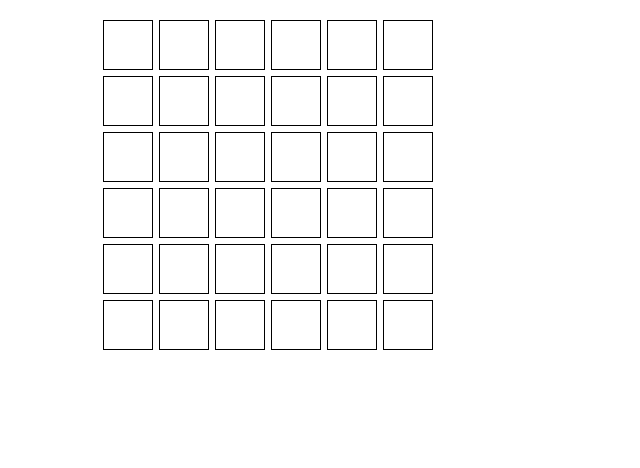
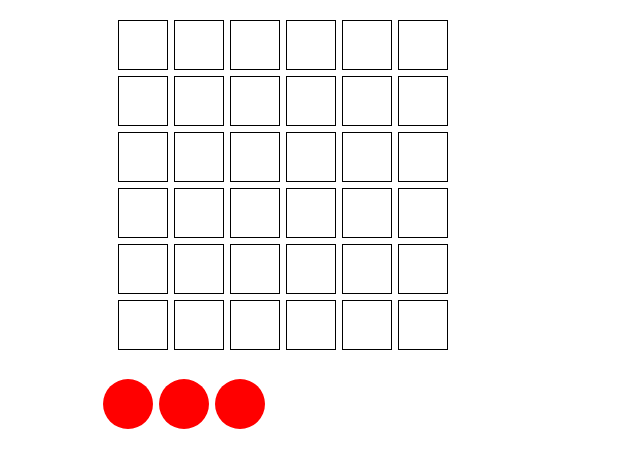
Before and after one commit to ReactJSResources/react-webpack-babel, a React app: page / in a window 1280 px wide. Shown: the top 468 px of the page, without its empty margins (0-640 px from the left). Built offline with nearby package versions, Linux system fonts and the light colour scheme.

Commit message:
Sets up basic palette and click handler

```diff
--- a/src/components/app.jsx
+++ b/src/components/app.jsx
@@ -1,5 +1,6 @@
 import React from 'react';
 import Matrix from './matrix.jsx';
+import Palette from './palette.jsx';
 import styles from '../index.scss';
 import 'bootstrap/dist/css/bootstrap.min.css';
 
@@ -7,7 +8,12 @@ export default class App extends React.Component {
   render() {
     return (
       <div className="container">
-        <Matrix/>
+        <div className="col-sm-6">
+            <Matrix/>
+        </div>
+        <div className="col-sm-6">
+            <Palette/>
+        </div>
       </div>
     )
   }
--- /dev/null
+++ b/src/components/palette.jsx
@@ -0,0 +1,41 @@
+import React from 'react';
+import styles from '.././index.scss';
+
+export default class Palette extends React.Component {
+  constructor(){
+    super();
+    this.state = {
+      selectedColor: 'black'
+    }
+    this.handleClick = this.handleClick.bind(this);
+  }
+
+  handleClick( event ){
+    this.setState( { selectedColor: event.target.style.backgroundColor } );
+    console.log( 'selected color is', event.target.style.backgroundColor)
+  }
+
+  render(){
+    const paint_color = { backgroundColor: 'red' };     // PLACEHOLDER: will be passed in from variable stylsheet?
+
+    // make this a loop after colors are defined
+    return (
+      <div id="palette">
+        <div className="row">
+          <div onClick={ this.handleClick }
+               style={ paint_color }
+               className={ styles.paint }>
+          </div>
+          <div onClick={ this.handleClick }
+               style={ paint_color }
+               className={ styles.paint }>
+          </div>
+          <div onClick={ this.handleClick }
+               style={ paint_color }
+               className={ styles.paint }>
+          </div>
+        </div>
+      </div>
+    )
+  }
+}
--- a/src/index.scss
+++ b/src/index.scss
@@ -6,6 +6,7 @@
     width: 50px;
 }
 
+/* Matrix Styles */
 .matrix {
     margin: 20px auto;
 }
@@ -15,3 +16,15 @@
     margin: 0;
     padding: 0;
 }
+
+/* Palette Styles */
+#palette {
+    display: inline;
+}
+.paint {
+    border-radius: 50%;
+    display: inline-block;
+    height: 50px;
+    margin: 3px;
+    width: 50px;
+}
```
